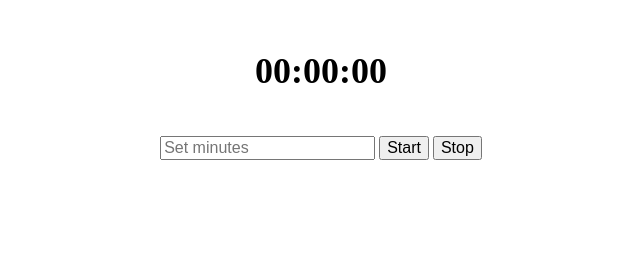
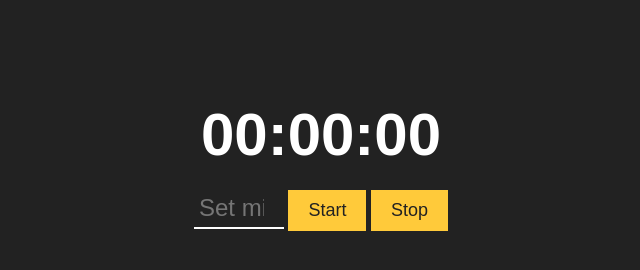
Before and after one commit to pranavsmoghe/countdown-timer, a plain HTML site: page index.html in a window 1280 px wide. Shown: the whole page, without its empty margins (319-959 px from the left). Drawn offline with Linux system fonts and the light colour scheme.

Commit message:
fixed timescope problem

```diff
--- a/styles.css
+++ b/styles.css
@@ -1,18 +1,51 @@
-.timer {
+body {
+    background-color: #222;
+    color: #fff;
+    font-family: Arial, sans-serif;
+  }
+
+  .timer {
     text-align: center;
-    margin-top: 50px;
+    margin-top: 100px;
   }
 
   #countdown {
-    font-size: 36px;
+    font-size: 60px;
+    margin-bottom: 20px;
   }
 
   input {
-    font-size: 16px;
-    margin-bottom: 10px;
+    font-size: 24px;
+    padding: 5px;
+    text-align: center;
+    width: 80px;
+    border: none;
+    background-color: transparent;
+    color: #fff;
+    border-bottom: 2px solid #fff;
+    margin-bottom: 20px;
+    transition: border-color 0.3s ease-in-out;
+  }
+
+  input:focus {
+    outline: none;
+    border-color: #ffca3a;
   }
 
   button {
-    margin-top: 20px;
-    font-size: 16px;
+    font-size: 18px;
+    padding: 10px 20px;
+    border: none;
+    background-color: #ffca3a;
+    color: #222;
+    cursor: pointer;
+    transition: background-color 0.3s ease-in-out;
   }
+
+  button:hover {
+    background-color: #ffc500;
+  }
+
+  button:active {
+    background-color: #ffbb00;
+  }
```
